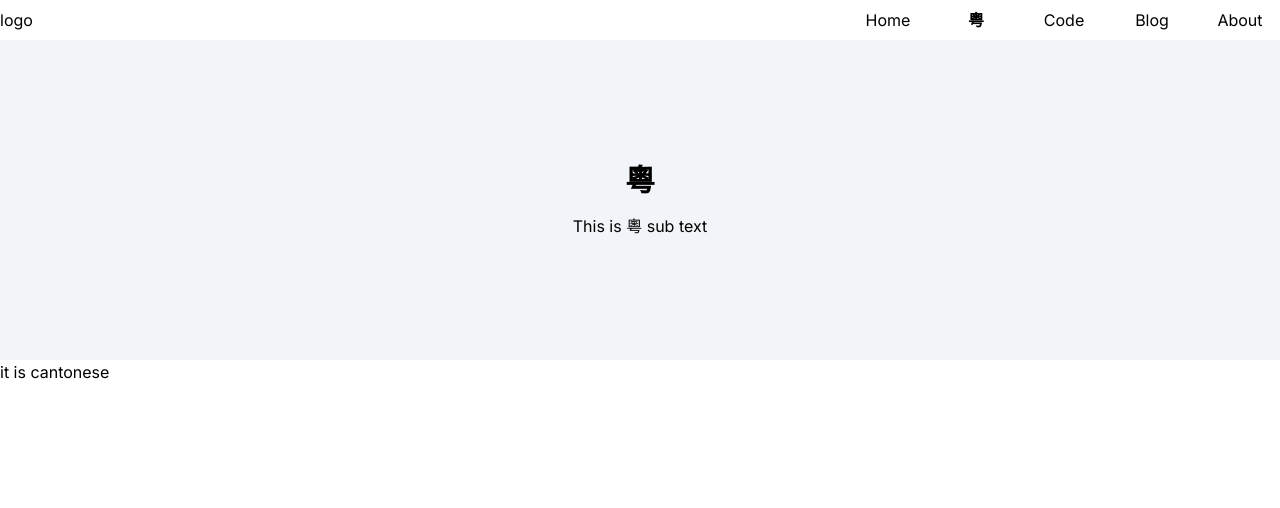
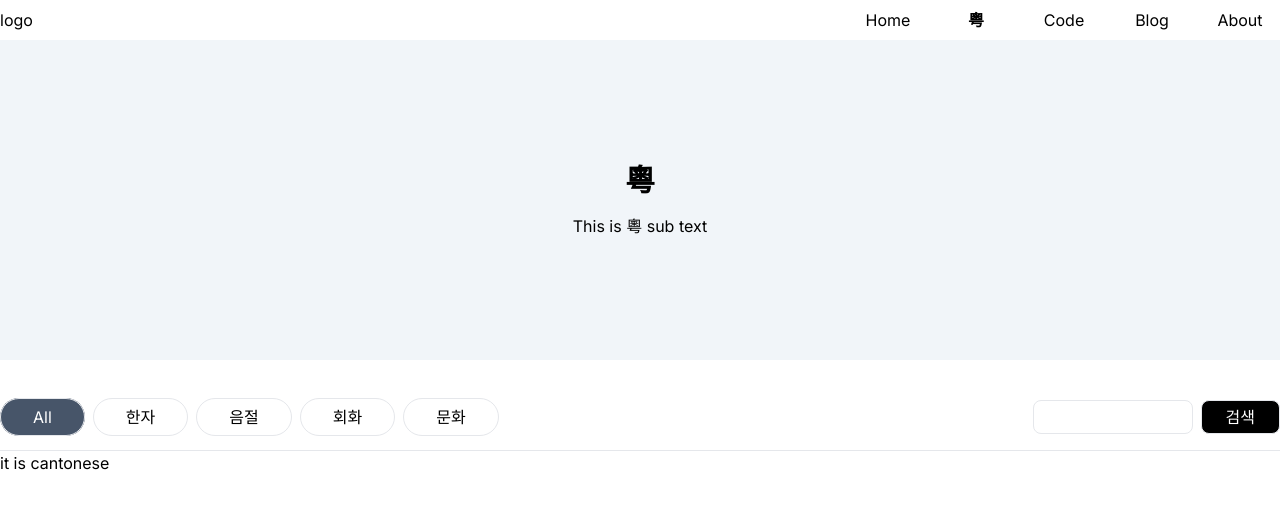
Before and after one commit to Dogkaebi5/blog, a Next.js app: page /cantonese in a window 1280 px wide. Shown: the top 508 px of the page. Built offline with nearby package versions, Linux system fonts and the light colour scheme.

Commit message:
각 페이지별 서브네비 변화 추가

```diff
--- a/src/app/blog/layout.js
+++ b/src/app/blog/layout.js
@@ -1,9 +1,11 @@
 import Heros from "../components/Heros";
+import SubNav from "../components/SubNav";
 
 export default function RootLayout({ children }) {
   return (
     <>
       <Heros/>
+      <SubNav/>
       {children}
     </>
   )
--- a/src/app/cantonese/layout.js
+++ b/src/app/cantonese/layout.js
@@ -1,9 +1,11 @@
 import Heros from "../components/Heros";
+import SubNav from "../components/SubNav";
 
 export default function RootLayout({ children }) {
   return (
     <>
       <Heros/>
+      <SubNav/>
       {children}
     </>
   )
--- a/src/app/code/layout.js
+++ b/src/app/code/layout.js
@@ -1,9 +1,11 @@
 import Heros from "../components/Heros";
+import SubNav from "../components/SubNav";
 
 export default function RootLayout({ children }) {
   return (
     <>
       <Heros/>
+      <SubNav/>
       {children}
     </>
   )
--- a/src/app/components/SubNav.js
+++ b/src/app/components/SubNav.js
@@ -4,7 +4,12 @@ import { usePathname } from "next/navigation"
 
 const SubNav = () => {
   const pathname = usePathname()
-  let nav = ["한자", "음절", "회화", "문화"];
+  let nav = [];
+
+  if (pathname == "/cantonese") nav = ["한자", "음절", "회화", "문화"];
+  if (pathname == "/code") nav = ["HTML", "CSS", "JavaScript"];
+  if (pathname == "/blog") nav = ["중국 문화", "책", "일상"];
+
 
   return (
     <>
@@ -20,7 +25,7 @@ const SubNav = () => {
           ))}
         </div>
         <form>
-          <input className="border rounded-lg py-1 w-40 mr-2"/>
+          <input className="border rounded-lg pl-2 py-1 w-40 mr-2"/>
           <input type="submit" value="검색" className="bg-black text-white border rounded-lg py-1 px-6"/>
         </form>
       </div>
```
